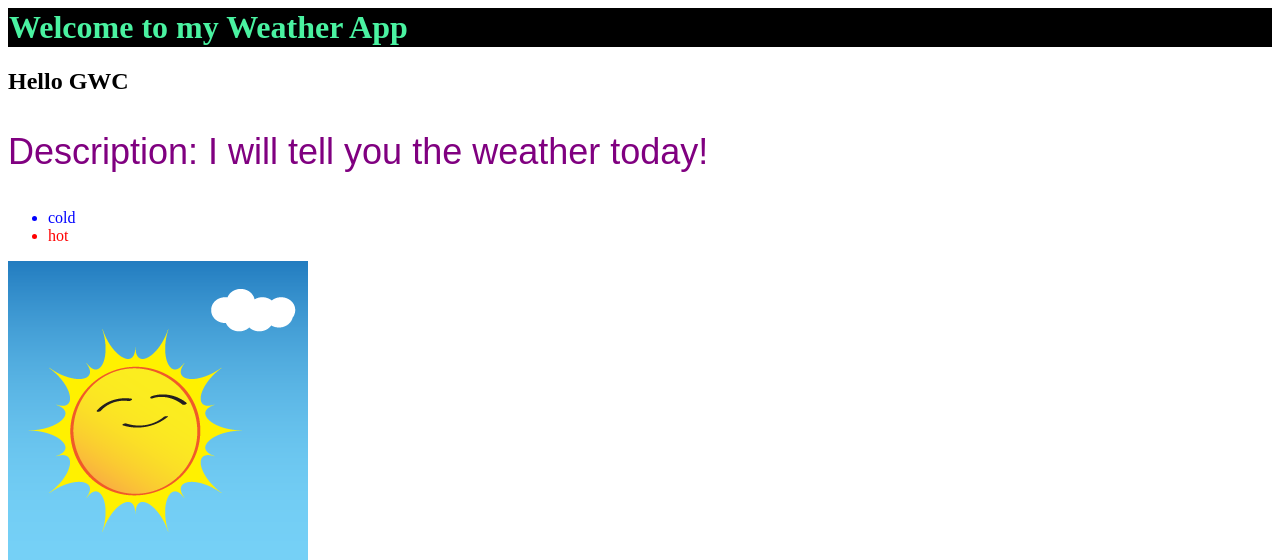
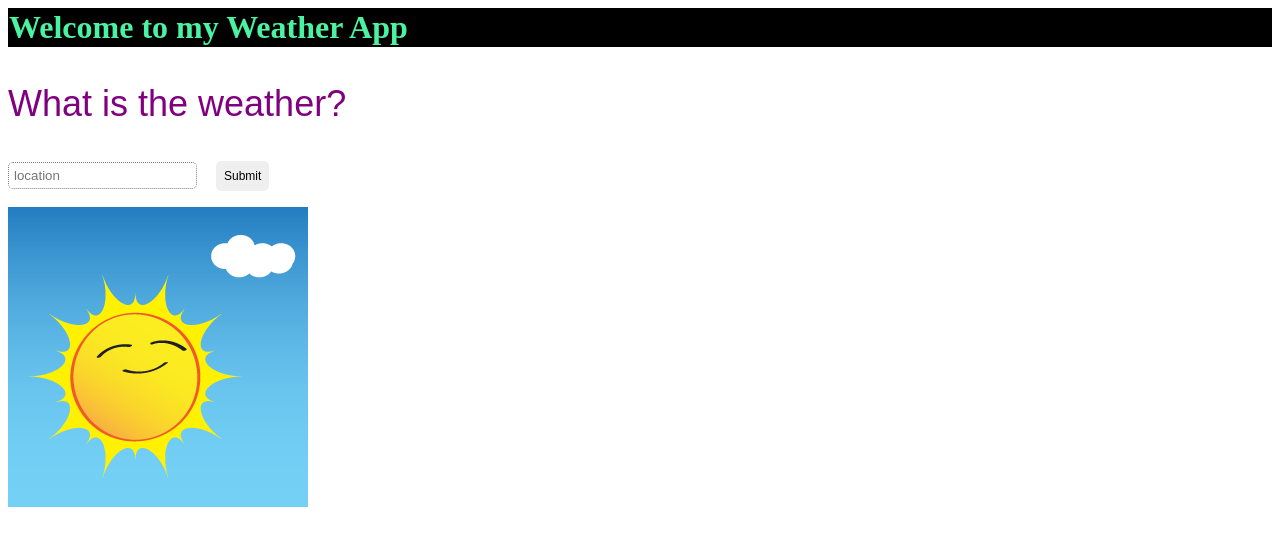
Before and after one commit to DGPLGWC/weather, a Flask app: page / in a window 1280 px wide. Shown: the top 560 px of the page. Run offline with Flask 2, Linux system fonts and the light colour scheme.

Commit message:
interaction between html and python code

```diff
--- a/app.py
+++ b/app.py
@@ -8,5 +8,13 @@ def index():
     return render_template(
         'index.html')
 
+@app.route('/get-weather')
+def get_weather():
+    return render_template(
+        'weather.html',
+        location='Downers Grove',
+        temp='60',
+        month='April',
+        description='rain')
 
 app.run(host=os.getenv('IP', '0.0.0.0'),port=int(os.getenv('PORT', 8080)))
--- a/templates/index.html
+++ b/templates/index.html
@@ -3,16 +3,18 @@
 <head>
   <title>Weather Example</title>
 </head>
+
 <body>
   <h1>Welcome to my Weather App</h1>
-    <h2> Hello GWC </h2>
-    <p>Description: I will tell you the weather today!</p>
+  <p>What is the weather?</p>
+  <!-- By adding a form action, the form data is sent to '/get-weather' route on the server for processing -->
+  <form action="/get-weather">
+    <input type="text" name="location" placeholder="location" style="border:1px dotted grey; border-radius:5px; padding:5px;">
+    <input type="submit" class="btn btn-default" style="border:none; border-radius:5px; padding:8px; margin-left:15px; font-size:12px;">
+  </form>
 
-    <ul>
-      <li>cold</li>
-      <li>hot</li>
-    </ul>
 </body>
-  <img src="../static/image/sunburn300.png" >
+<img src="../static/image/sunburn300.png">
 <link href="../static/css/mycss.css" rel="stylesheet" type="text/css">
+
 </html>
```
Also changed, not shown: templates/weather.html (+15 -7 lines). Lines whose indentation alone changed are shown as unchanged.
